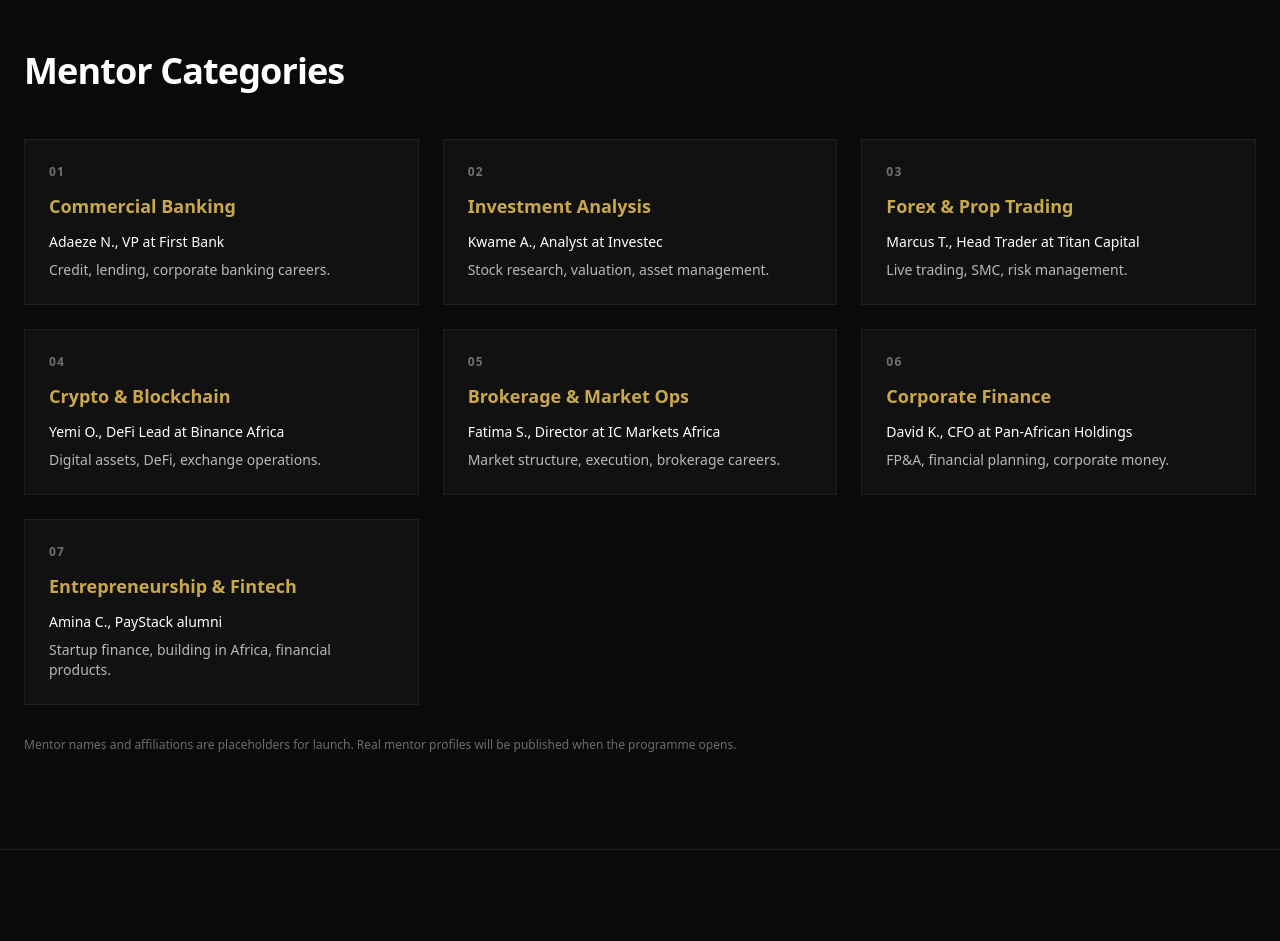
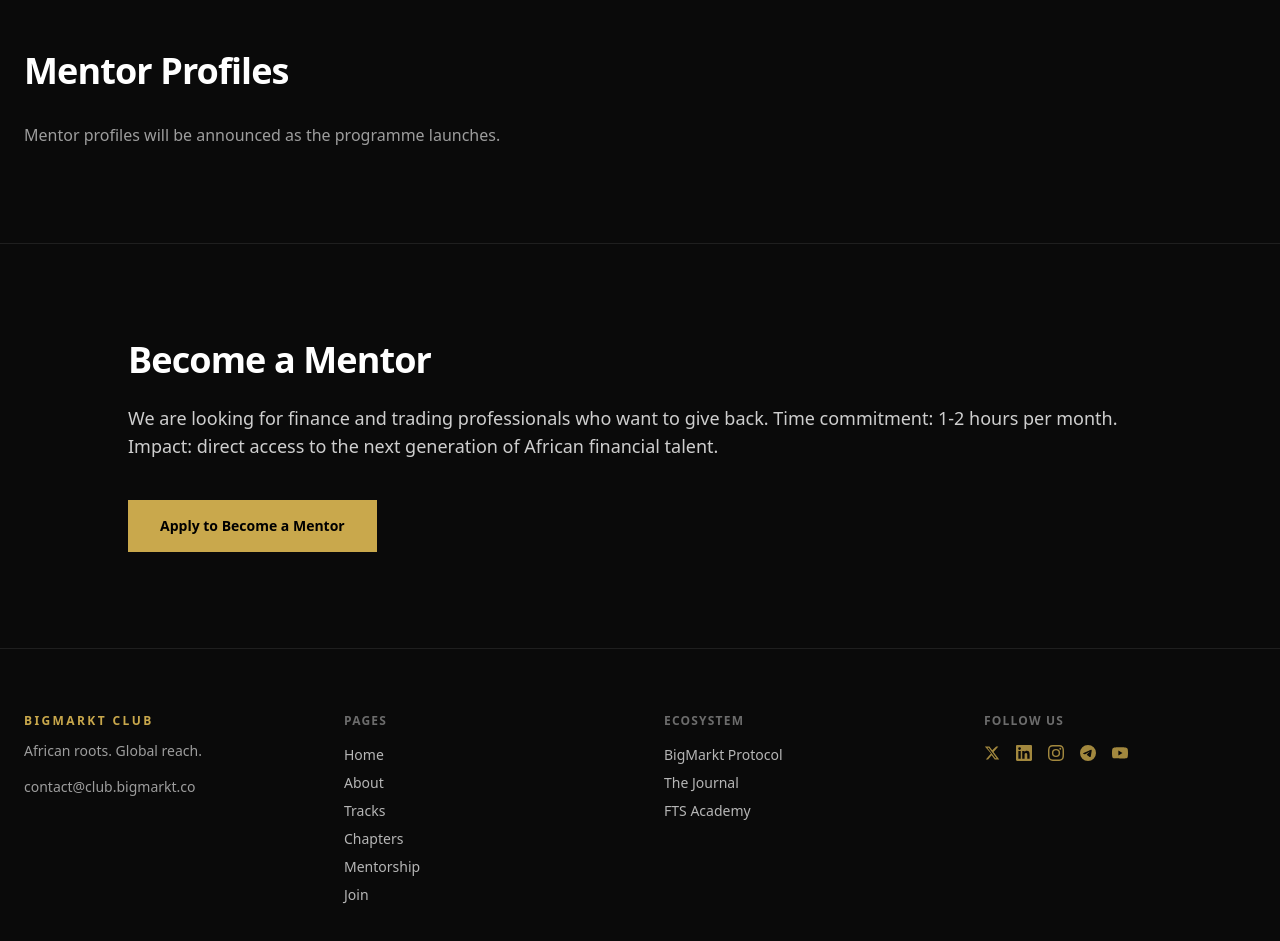
Before and after one commit to Oghene-Jefe/BigMarkt-Trade-Journal-, a Next.js app in the folder sites/club/: page /mentorship in a window 1280 px wide. Shown: the part 1200-2141 px from the top of the page. Built offline with nearby package versions, Linux system fonts and the light colour scheme.

Commit message:
M1: remove placeholder mentors, capital-programme claim, earn tagline; label BMT as planned

```diff
--- a/sites/club/app/join/page.tsx
+++ b/sites/club/app/join/page.tsx
@@ -34,7 +34,6 @@
     status: "By Selection",
     perks: [
       "Chapter leadership opportunities",
-      "Capital programme access",
       "Direct industry connections",
       "Speaking and ambassador roles",
     ],
--- a/sites/club/app/mentorship/page.tsx
+++ b/sites/club/app/mentorship/page.tsx
@@ -12,15 +12,6 @@
   { title: "Personal Finance", body: "How professionals actually manage their own money." },
 ];
 
-const mentors = [
-  { cat: "Commercial Banking", name: "Adaeze N., VP at First Bank", profile: "Credit, lending, corporate banking careers." },
-  { cat: "Investment Analysis", name: "Kwame A., Analyst at Investec", profile: "Stock research, valuation, asset management." },
-  { cat: "Forex & Prop Trading", name: "Marcus T., Head Trader at Titan Capital", profile: "Live trading, SMC, risk management." },
-  { cat: "Crypto & Blockchain", name: "Yemi O., DeFi Lead at Binance Africa", profile: "Digital assets, DeFi, exchange operations." },
-  { cat: "Brokerage & Market Ops", name: "Fatima S., Director at IC Markets Africa", profile: "Market structure, execution, brokerage careers." },
-  { cat: "Corporate Finance", name: "David K., CFO at Pan-African Holdings", profile: "FP&A, financial planning, corporate money." },
-  { cat: "Entrepreneurship & Fintech", name: "Amina C., PayStack alumni", profile: "Startup finance, building in Africa, financial products." },
-];
 
 export default function MentorshipPage() {
   return (
@@ -60,22 +51,9 @@
 
       <section className="border-b border-[#1f1f1f] px-6 py-24">
         <div className="mx-auto max-w-7xl">
-          <h2 className="text-3xl font-bold tracking-tight md:text-4xl">Mentor Categories</h2>
-          <div className="mt-12 grid gap-6 sm:grid-cols-2 lg:grid-cols-3">
-            {mentors.map((m, i) => (
-              <div key={m.cat} className="border border-[#1f1f1f] bg-[#111111] p-6">
-                <div className="text-xs font-semibold uppercase tracking-widest text-white/40">
-                  {String(i + 1).padStart(2, "0")}
-                </div>
-                <h3 className="mt-3 text-lg font-semibold text-[#C9A84C]">{m.cat}</h3>
-                <p className="mt-3 text-sm text-white">{m.name}</p>
-                <p className="mt-2 text-sm text-white/70">{m.profile}</p>
-              </div>
-            ))}
-          </div>
-          <p className="mt-8 text-xs text-white/40">
-            Mentor names and affiliations are placeholders for launch. Real mentor profiles will
-            be published when the programme opens.
+          <h2 className="text-3xl font-bold tracking-tight md:text-4xl">Mentor Profiles</h2>
+          <p className="mt-8 text-white/60">
+            Mentor profiles will be announced as the programme launches.
           </p>
         </div>
       </section>
--- a/sites/club/app/page.tsx
+++ b/sites/club/app/page.tsx
@@ -31,7 +31,7 @@
 const tiers = [
   { name: "Explorer", price: "Free", body: "Access to community, tracks overview, announcements.", status: "Open" },
   { name: "Builder", price: "Free — Founding Phase", body: "Full track access, assignments, mentorship matching.", status: "Founding Members Only" },
-  { name: "Leader", price: "Merit Only", body: "Chapter leadership, capital programme access, industry connections.", status: "By Selection" },
+  { name: "Leader", price: "Merit Only", body: "Chapter leadership, industry connections.", status: "By Selection" },
 ];
 
 const testimonials = [
@@ -54,7 +54,7 @@
             <span className="text-[#C9A84C]">For real this time.</span>
           </h1>
           <p className="mt-8 max-w-2xl text-lg text-white/80 md:text-xl">
-            Financial literacy. Trading skills. Industry mentorship. Real capital opportunities.
+            Financial literacy. Trading skills. Industry mentorship.
           </p>
           <p className="mt-3 max-w-2xl text-white/60">
             Free to join. Built for students who want more than a degree.
```
Also changed, not shown: 2 other files (tests, documents, lock files or other folders).
